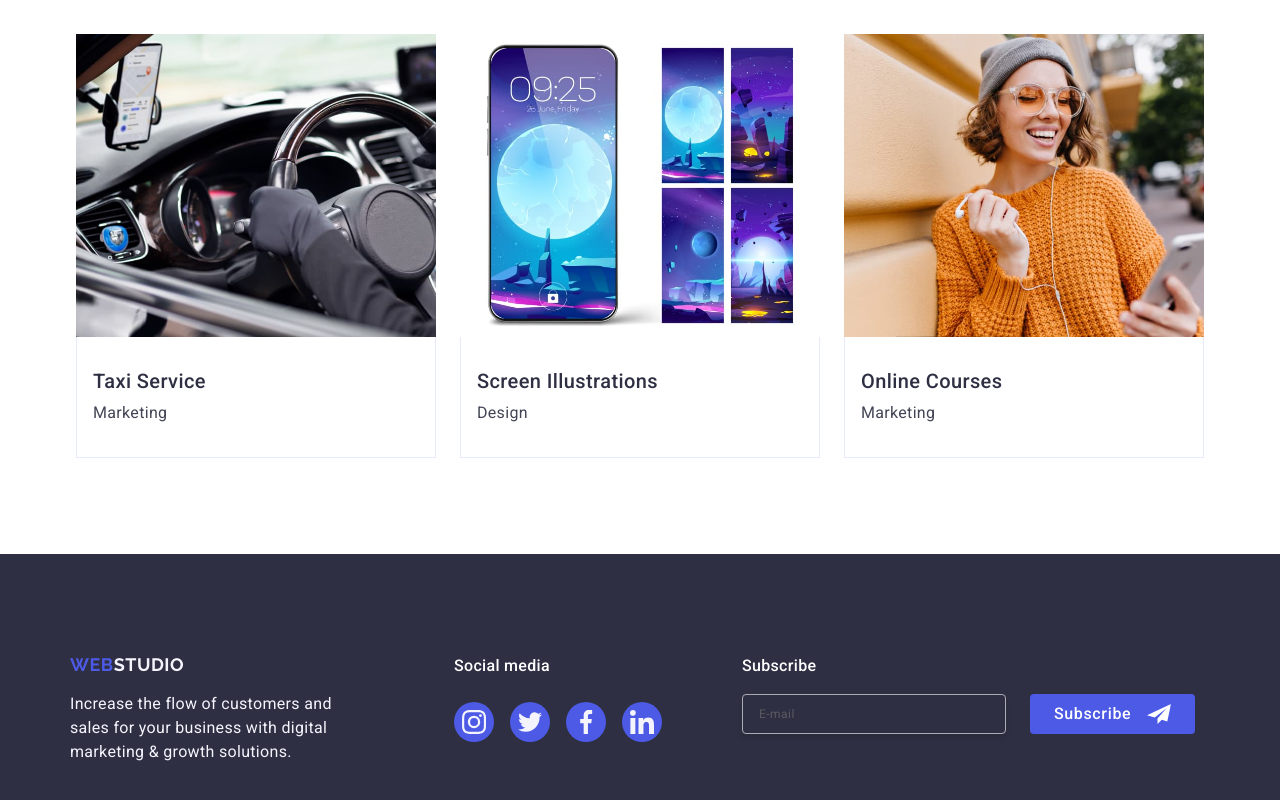
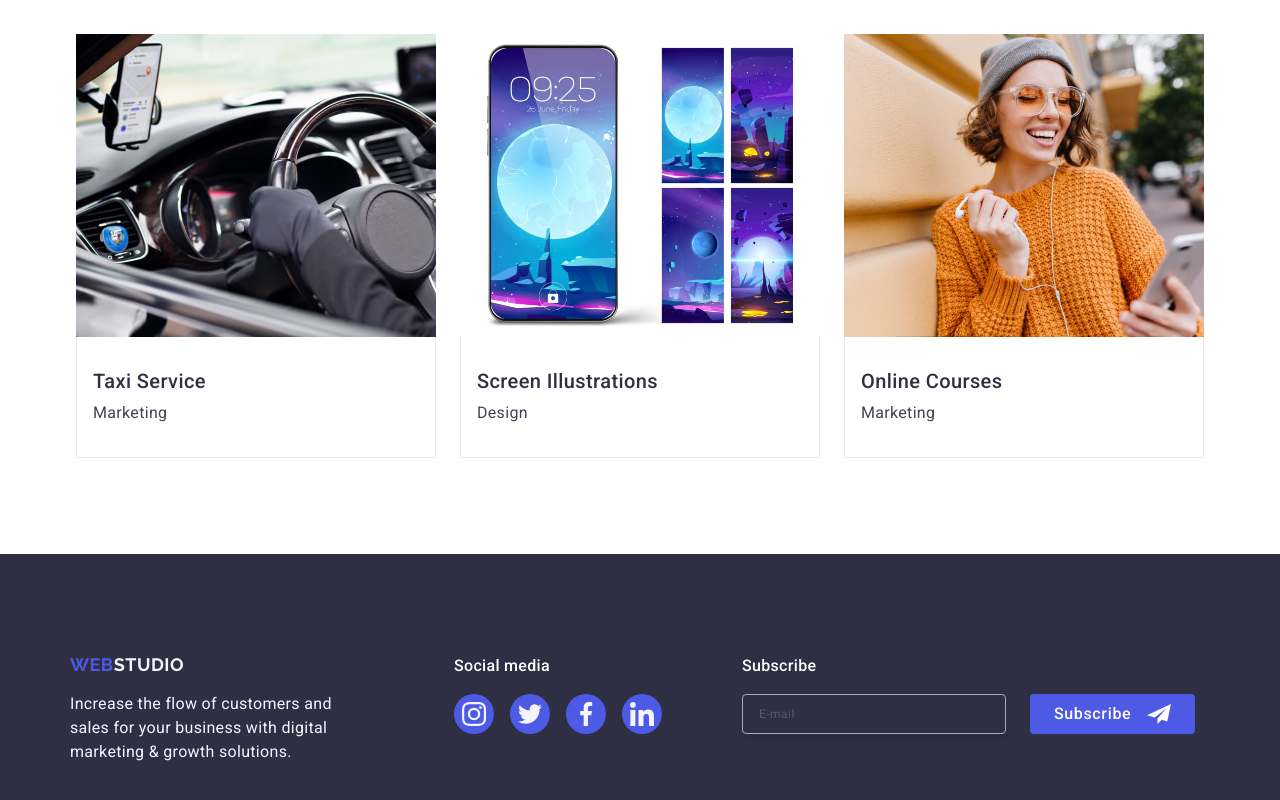
Before and after one commit to NayxieX/goit-markup-hw-06, a plain HTML site: page index.html in a window 1280 px wide. Shown: the part 2455-3255 px from the top of the page. Drawn offline with nearby package versions, Linux system fonts and the light colour scheme.

Commit message:
Upd 0.9
Fixed margin collapsing

```diff
--- a/css/styles.css
+++ b/css/styles.css
@@ -973,7 +973,7 @@ button {
     max-width: 1158px;
   }
 
-  .footer-paragraph {
+  .footer-container-inner {
     margin-right: 120px;
   }
 
--- a/index.html
+++ b/index.html
@@ -555,7 +555,7 @@
         </div>
         <div class="footer-container-social">
           <p class="paragraph footer-social-paragraph">Social media</p>
-          <ul class="social-list footer-social-list">
+          <ul class="footer-social-list">
             <li class="social-item footer-social-item">
               <a class="social-link footer-social-link" href="">
                 <svg class="social-icon" width="24" height="24">
```
